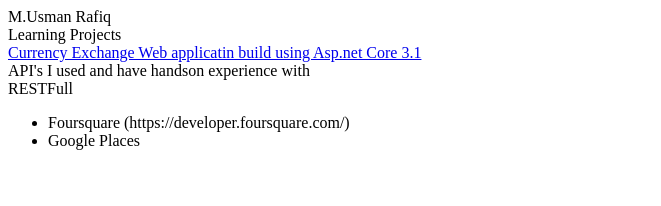
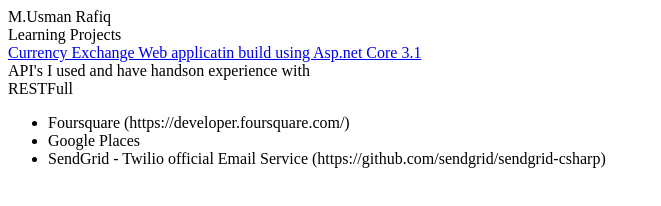
Before and after one commit to musmanrafiq/musmanrafiq.github.io, a plain HTML site: page index.html in a window 1280 px wide. Shown: the whole page, without its empty margins (0-661 px from the left). Drawn offline with Linux system fonts and the light colour scheme.

Commit message:
Worked on email sending service using SendGrid by Twilio from Azure services

```diff
--- a/index.html
+++ b/index.html
@@ -11,5 +11,9 @@
   <ul>
     <li>Foursquare (https://developer.foursquare.com/)</li>
     <li>Google Places</li>
+    <li>
+      SendGrid - Twilio official Email Service
+      (https://github.com/sendgrid/sendgrid-csharp)
+    </li>
   </ul>
 </div>
```
